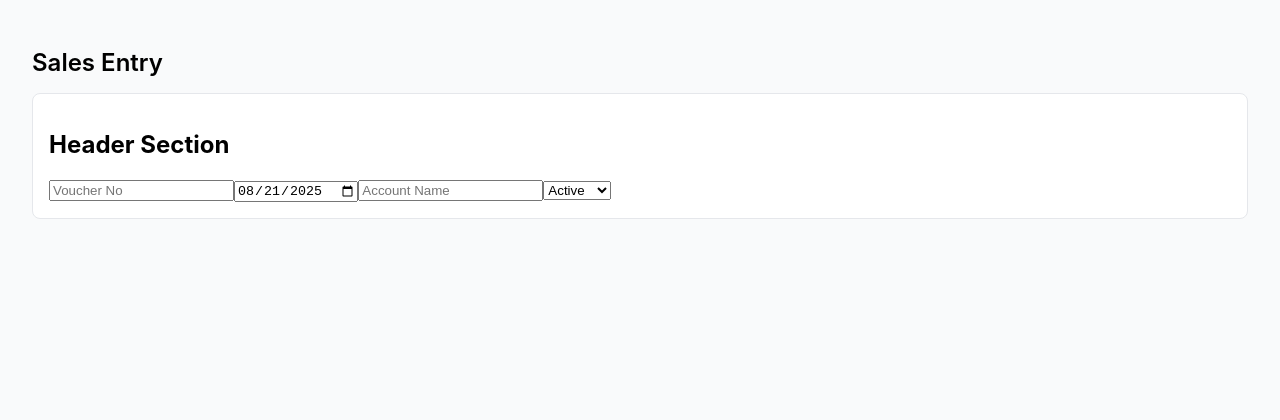
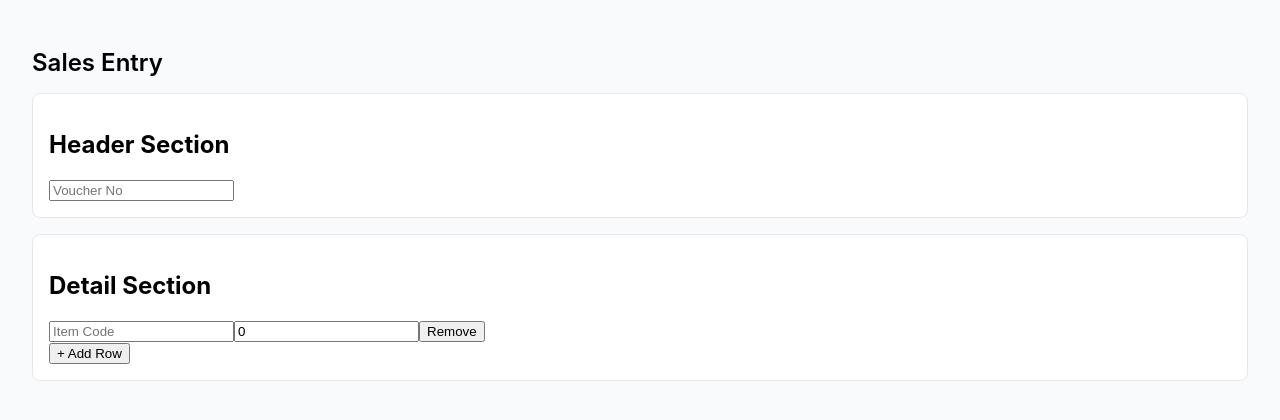
Before and after one commit to SreenandhaVR/sales_entry_app, a React (Create React App) app: page / in a window 1280 px wide. Shown: the top 420 px of the page. Built offline with nearby package versions, Linux system fonts and the light colour scheme.

Commit message:
add dynamic detail rows with add/remove

```diff
--- a/src/pages/SalesEntryForm/SalesEntryForm.jsx
+++ b/src/pages/SalesEntryForm/SalesEntryForm.jsx
@@ -1,6 +1,5 @@
-import React,{useState} from "react";
+import React, { useState } from "react";
 import styles from "./SalesEntryForm.module.scss";
-
 
 const SalesEntryForm = () => {
   const [header, setHeader] = useState({
@@ -11,8 +10,30 @@ const SalesEntryForm = () => {
     status: "A",
   });
 
+  const [details, setDetails] = useState([
+    { sr_no: 1, item_code: "", item_name: "", description: "", qty: 0, rate: 0 },
+  ]);
+
   const handleHeaderChange = (field, value) => {
     setHeader((prev) => ({ ...prev, [field]: value }));
+  };
+
+  const addRow = () => {
+    setDetails([
+      ...details,
+      {
+        sr_no: details.length + 1,
+        item_code: "",
+        item_name: "",
+        description: "",
+        qty: 0,
+        rate: 0,
+      },
+    ]);
+  };
+
+  const removeRow = (index) => {
+    setDetails(details.filter((_, i) => i !== index));
   };
 
   return (
@@ -28,24 +49,40 @@ const SalesEntryForm = () => {
           value={header.vr_no}
           onChange={(e) => handleHeaderChange("vr_no", e.target.value)}
         />
-        <input
-          type="date"
-          value={header.vr_date}
-          onChange={(e) => handleHeaderChange("vr_date", e.target.value)}
-        />
-        <input
-          type="text"
-          placeholder="Account Name"
-          value={header.ac_name}
-          onChange={(e) => handleHeaderChange("ac_name", e.target.value)}
-        />
-        <select
-          value={header.status}
-          onChange={(e) => handleHeaderChange("status", e.target.value)}
-        >
-          <option value="A">Active</option>
-          <option value="I">Inactive</option>
-        </select>
+      </div>
+
+      {/* Detail Section */}
+      <div className={styles.card}>
+        <h2>Detail Section</h2>
+        {details.map((row, index) => (
+          <div key={index}>
+            <input
+              placeholder="Item Code"
+              value={row.item_code}
+              onChange={(e) =>
+                setDetails(
+                  details.map((r, i) =>
+                    i === index ? { ...r, item_code: e.target.value } : r
+                  )
+                )
+              }
+            />
+            <input
+              type="number"
+              placeholder="Qty"
+              value={row.qty}
+              onChange={(e) =>
+                setDetails(
+                  details.map((r, i) =>
+                    i === index ? { ...r, qty: Number(e.target.value) } : r
+                  )
+                )
+              }
+            />
+            <button onClick={() => removeRow(index)}>Remove</button>
+          </div>
+        ))}
+        <button onClick={addRow}>+ Add Row</button>
       </div>
     </div>
   );
```
